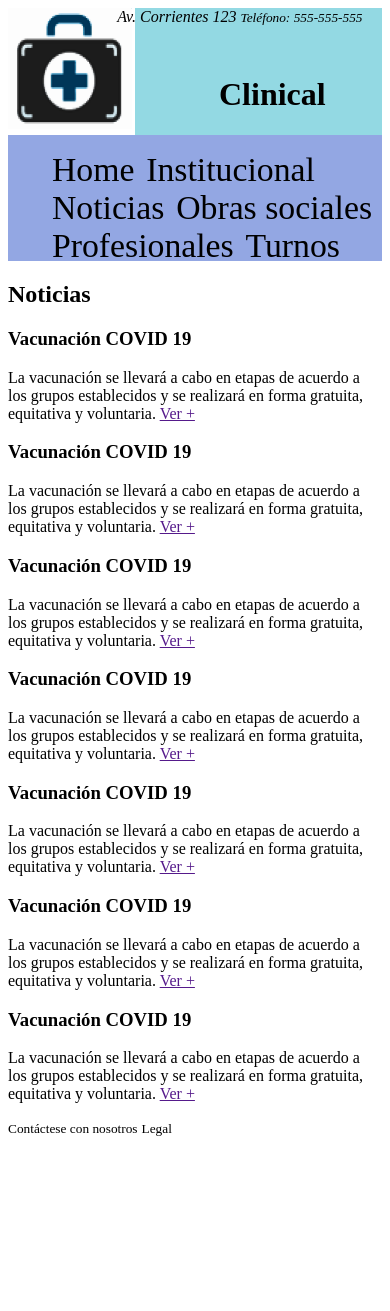
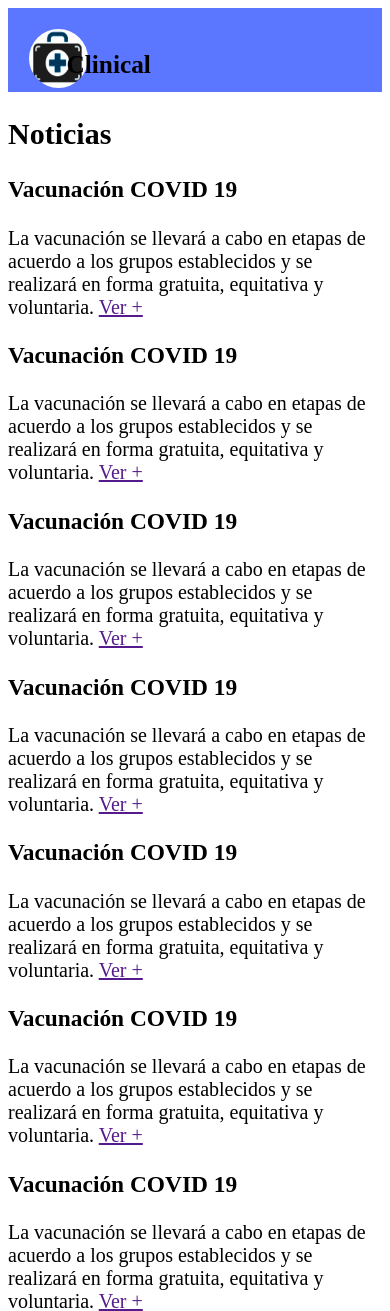
Before and after one commit to NicLarUniversidad/PAW_TP_Obligatorio, a PHP site: page /Views/noticias.html in a window 390 px wide. Shown: the top 1311 px of the page. Before the commit the page ends 1136 px from the top, so only its background shows below. Run offline with PHP 8.4, Linux system fonts and the light colour scheme.

Commit message:
CSS header/nav

```diff
--- a/Views/institucional.html
+++ b/Views/institucional.html
@@ -21,7 +21,7 @@
             <li><a href="noticias.html">Noticias</a></li>
             <li><a href="obrasSociales.html">Obras sociales</a></li>
             <li><a href="profesionales.html">Profesionales</a></li>
-            <li><a href="">Turnos</a>
+            <li class="sub-menu-turno">Turnos
                 <ul>
                     <li><a href="nuevoTurno.html">Sacar un turno</a></li>
                     <li><a href="listaTurnos.html">Listados de turnos solicitados</a></li>
--- a/Views/listaTurnos.html
+++ b/Views/listaTurnos.html
@@ -21,7 +21,7 @@
             <li><a href="noticias.html">Noticias</a></li>
             <li><a href="obrasSociales.html">Obras sociales</a></li>
             <li><a href="profesionales.html">Profesionales</a></li>
-            <li><a href="">Turnos</a>
+            <li class="sub-menu-turno">Turnos
                 <ul>
                     <li><a href="nuevoTurno.html">Sacar un turno</a></li>
                     <li><a href="listaTurnos.html">Listados de turnos solicitados</a></li>
--- a/Views/noticias.html
+++ b/Views/noticias.html
@@ -21,7 +21,7 @@
             <li><a href="noticias.html">Noticias</a></li>
             <li><a href="obrasSociales.html">Obras sociales</a></li>
             <li><a href="profesionales.html">Profesionales</a></li>
-            <li><a href="">Turnos</a>
+            <li class="sub-menu-turno">Turnos
                 <ul>
                     <li><a href="nuevoTurno.html">Sacar un turno</a></li>
                     <li><a href="listaTurnos.html">Listados de turnos solicitados</a></li>
--- a/Views/nuevoTurno.html
+++ b/Views/nuevoTurno.html
@@ -21,7 +21,7 @@
             <li><a href="noticias.html">Noticias</a></li>
             <li><a href="obrasSociales.html">Obras sociales</a></li>
             <li><a href="profesionales.html">Profesionales</a></li>
-            <li><a href="">Turnos</a>
+            <li class="sub-menu-turno">Turnos
                 <ul>
                     <li><a href="nuevoTurno.html">Sacar un turno</a></li>
                     <li><a href="listaTurnos.html">Listados de turnos solicitados</a></li>
--- a/Views/obrasSociales.html
+++ b/Views/obrasSociales.html
@@ -21,7 +21,7 @@
             <li><a href="noticias.html">Noticias</a></li>
             <li><a href="obrasSociales.html">Obras sociales</a></li>
             <li><a href="profesionales.html">Profesionales</a></li>
-            <li><a href="">Turnos</a>
+            <li class="sub-menu-turno">Turnos
                 <ul>
                     <li><a href="nuevoTurno.html">Sacar un turno</a></li>
                     <li><a href="listaTurnos.html">Listados de turnos solicitados</a></li>
--- a/Views/profesionales.html
+++ b/Views/profesionales.html
@@ -21,7 +21,7 @@
             <li><a href="noticias.html">Noticias</a></li>
             <li><a href="obrasSociales.html">Obras sociales</a></li>
             <li><a href="profesionales.html">Profesionales</a></li>
-            <li><a href="">Turnos</a>
+            <li class="sub-menu-turno">Turnos
                 <ul>
                     <li><a href="nuevoTurno.html">Sacar un turno</a></li>
                     <li><a href="listaTurnos.html">Listados de turnos solicitados</a></li>
--- a/resources/css/main.css
+++ b/resources/css/main.css
@@ -1,10 +1,14 @@
 :root {
     --font-size: 10 px;
-    --header-color: rgb(147, 217, 227);
-    --header-widh: 15vh;
-    --navegation-color: rgb(147, 167, 227);
-    --navegation-widh: 15vh;
-    --button-font-size: 4vh;
+    /*--header-color: linear-gradient(#ffffff, #83d6fd);*/
+    --header-color: linear-gradient(#ffffff, #B7DCE8);
+    --header-widh: 20vh;
+    --logo-size: 15vh;
+    --logo-size-movile: 7vh;
+    --navegation-color: #5B76FF;
+    --navegation-widh: 10vh;
+    --button-font-size: 1.5vw;
+    font-size: 20px;
 }
 
 body {
@@ -12,7 +16,7 @@ body {
 }
 
 body>header {
-    background-color: var(--header-color);
+    background: var(--header-color);
     width: 100%;
     height: var(--header-widh);
     overflow: hidden;
@@ -31,16 +35,21 @@ body>header>h1 {
 
 body>header>a {
     background-image: url("/resources/img/Logo.png");
-    background-size: var(--header-widh)var(--header-widh);
+    background-size: var(--logo-size)var(--logo-size);
     display: inline-block;
-    width: var(--header-widh);
-    height: var(--header-widh);
+    width: var(--logo-size);
+    height: var(--logo-size);
+    border-radius: 50%;
+    top: 2.5vh;
+    left: 2.5vh;
+    position: absolute;
 }
 
 body>header>address {
     position: absolute;
     right: 5vw;
     top: 0;
+    color: #086D84;
 }
 
 body>main {
@@ -78,15 +87,17 @@ main>nav a {
     text-decoration: none;
     border: none;
     font-size: var(--button-font-size);
-    padding: 4vh;
+    padding: 6vh;
     padding-inline: 1vw;
     color: black;
 }
 
 .sub-menu-turno {
-    position: relative;
+    position: absolute;
     height: 100%;
     width: 40%;
+    right: 5vw;
+    font-size: 0;
 }
 
 .sub-menu-turno>ul>li {
@@ -99,3 +110,36 @@ main>nav a {
     width: 50vw;
     top: 0;
 }
+
+@media (max-width: 768px) {
+    body {
+        position: relative;
+    }
+
+    body>header {
+        width: 100%;
+        background: var(--navegation-color);
+        height: var(--navegation-widh);
+        position: inherit;
+    }
+
+    body>header>a {
+        background-size: var(--logo-size-movile)var(--logo-size-movile);
+        width: var(--logo-size-movile);
+        height: var(--logo-size-movile);
+    }
+
+    body>header>address {
+        font-size: 0;
+    }
+
+    body>main>nav {
+        display: none;
+    }
+
+    body>header>h1 {
+        font-size: 3vh;
+        top: 3vh;
+        left: 15vw;
+    }
+}
```
